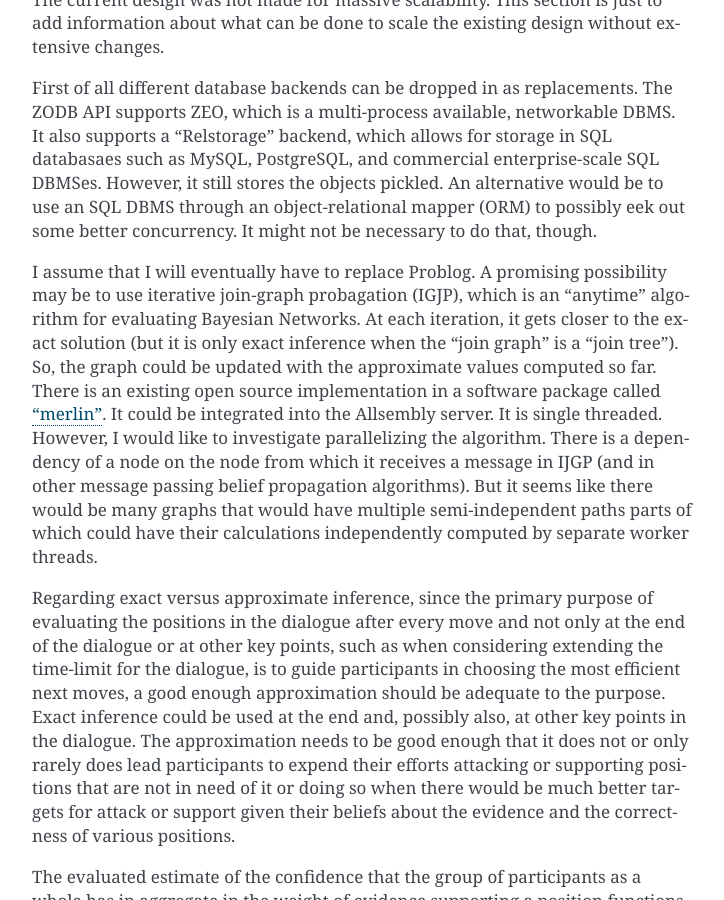
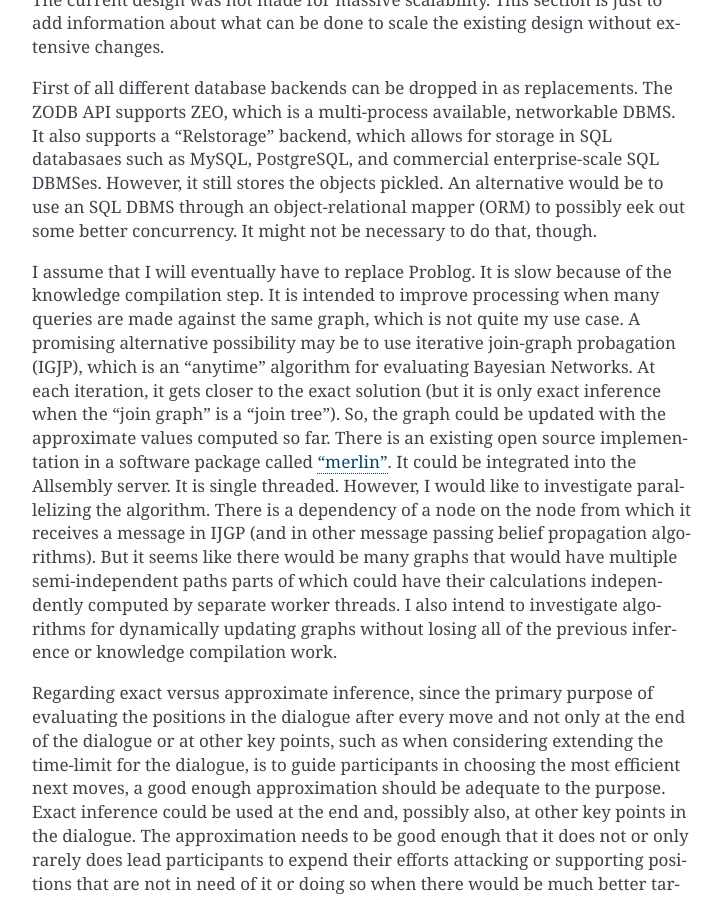
Before and after one commit to waleedmebane/allsembly-prototype, a Sphinx documentation site: the page built from docs/programmer_s_guide.rst, in a window 1280 px wide and 900 px high, scrolled down 10859 px. Shown: the whole window, without its empty margins (388-1112 px from the left). Built offline with Sphinx 7.4.7, drawn with Linux system fonts in a browser that asks for light colours.

Commit message:
Added to documentation
Updated programmer_s_guide.rst to include more information
 about the performance problems using Problog for my use
 case and the future possibilities for improving performance
 of the inference step. Built and committed the updated
 generated docs.

```diff
--- a/docs/programmer_s_guide.rst
+++ b/docs/programmer_s_guide.rst
@@ -333,10 +333,12 @@ mapper (ORM) to possibly eek out some better concurrency.  It might not
 be necessary to do that, though.
 
 I assume that I will eventually
-have to replace Problog.  A promising possibility may
-be to use iterative join-graph probagation (IGJP), which is an "anytime"
-algorithm for evaluating Bayesian Networks.  At each iteration, it gets
-closer to the exact solution (but it is only exact inference when the
+have to replace Problog.  It is slow because of the knowledge compilation
+step. It is intended to improve processing when many queries are made against
+the same graph, which is not quite my use case. A promising alternative
+possibility may be to use iterative join-graph probagation (IGJP), which is an
+"anytime" algorithm for evaluating Bayesian Networks.  At each iteration, it
+gets closer to the exact solution (but it is only exact inference when the
 "join graph" is a "join tree").  So, the graph could be updated with the
 approximate values computed so far.  There is an existing open source
 implementation in a software package called
@@ -347,7 +349,9 @@ is a dependency of a node on the node from which it receives a message
 in IJGP (and in other message passing belief propagation algorithms).
 But it seems like there would be many graphs that would have multiple
 semi-independent paths parts of which could have their calculations
-independently computed by separate worker threads.
+independently computed by separate worker threads.  I also intend to
+investigate algorithms for dynamically updating graphs without losing
+all of the previous inference or knowledge compilation work.
 
 Regarding exact versus approximate inference, since the primary purpose
 of evaluating the positions in the dialogue after every move and not only
```
